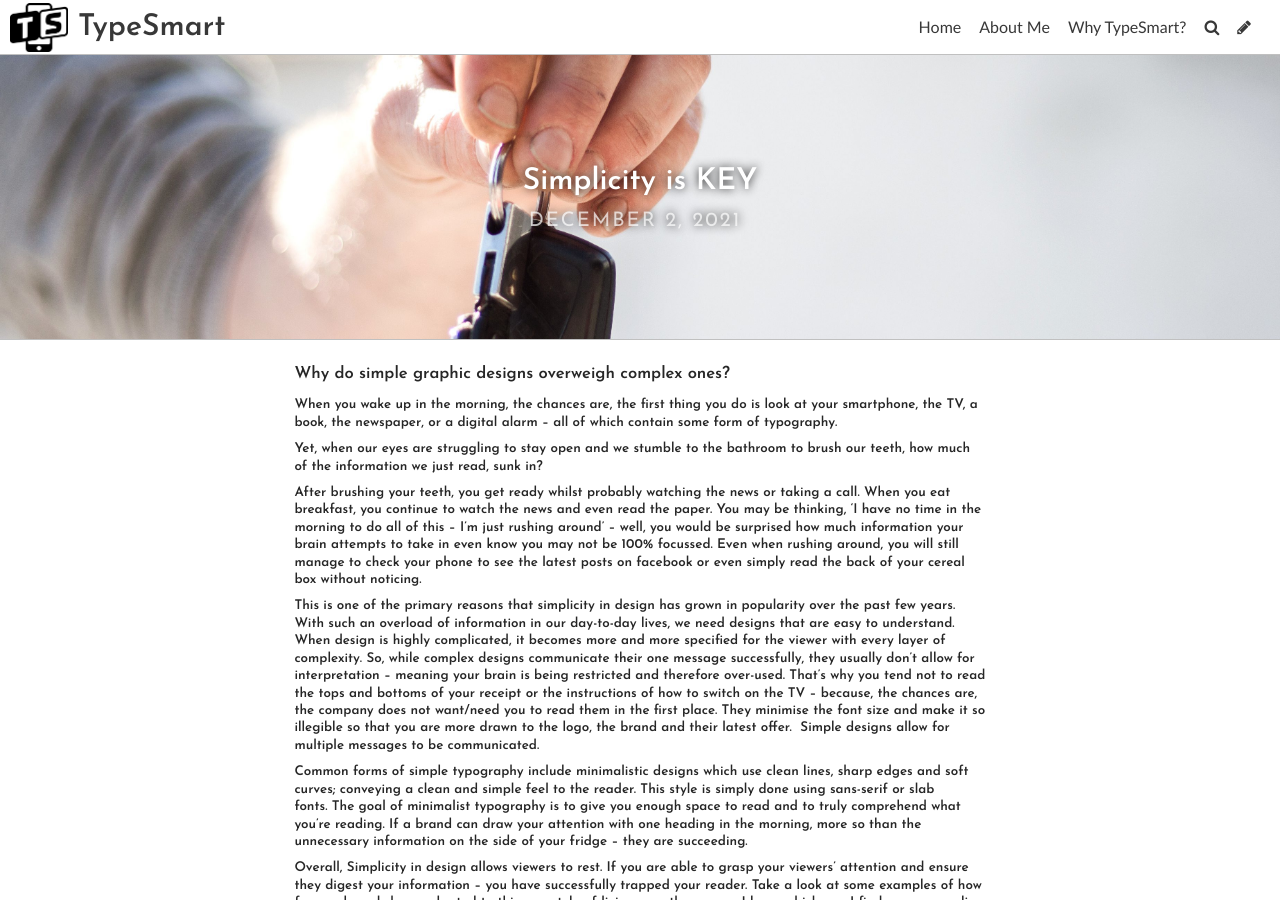
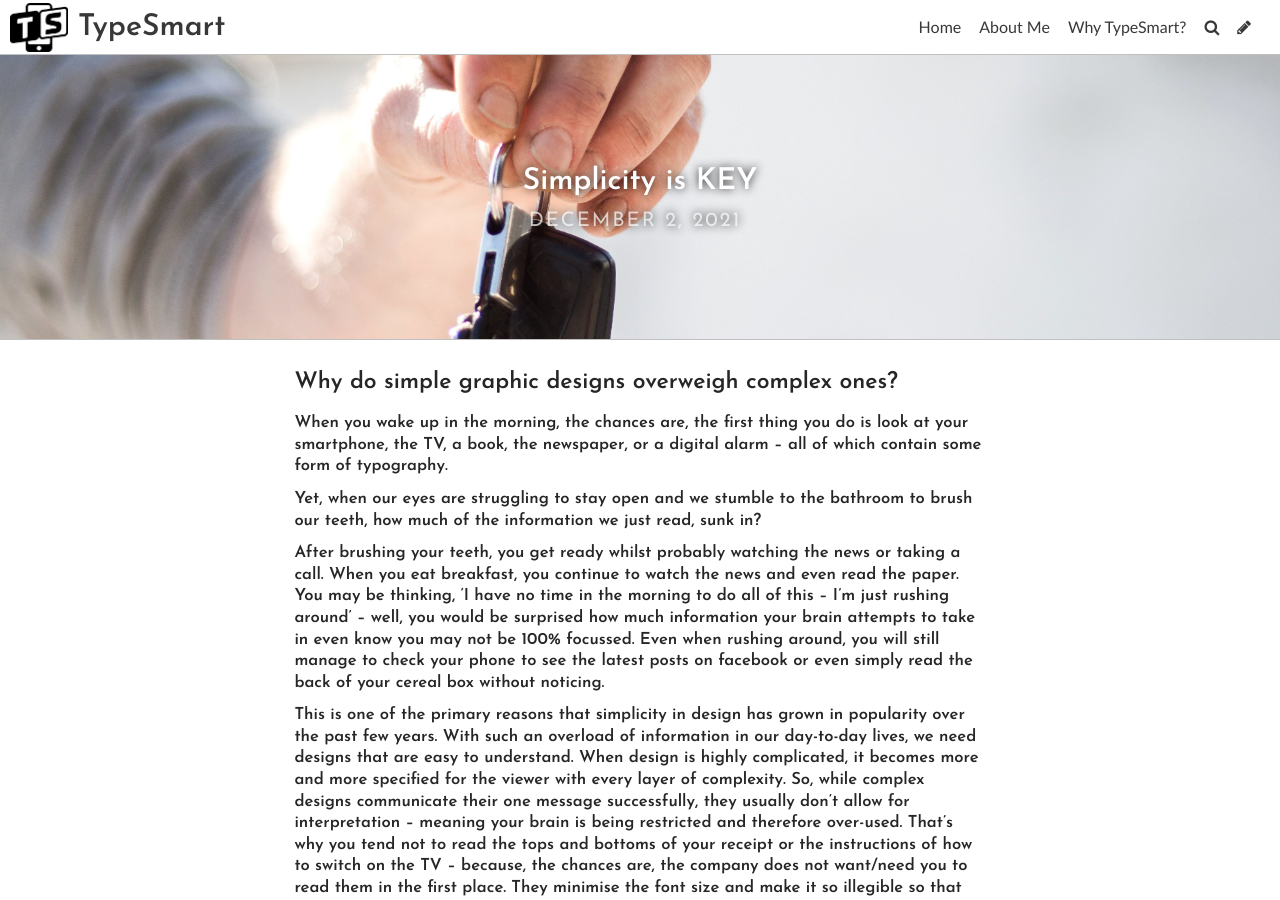
Before and after one commit to nicoleanncarter/typo-design-template, a Jekyll site: the page built from _posts/2021-12-16-simplicity-is-key.md, in a window 1280 px wide and 900 px high. Built offline with Jekyll 4.4.1, drawn with Linux system fonts in a browser that asks for light colours; some web fonts are replaced.

Commit message:
Update Post “2021-12-16-simplicity-is-key”

```diff
--- a/_posts/2021-12-16-simplicity-is-key.md
+++ b/_posts/2021-12-16-simplicity-is-key.md
@@ -6,19 +6,19 @@ image: ../uploads/2017-08-04-13-32-08.jpg
 title_color: "#ffffff"
 comments: false
 ---
-##### Why do simple graphic designs overweigh complex ones?
+#### Why do simple graphic designs overweigh complex ones?
 
-###### When you wake up in the morning, the chances are, the first thing you do is look at your smartphone, the TV, a book, the newspaper, or a digital alarm – all of which contain some form of typography.
+##### When you wake up in the morning, the chances are, the first thing you do is look at your smartphone, the TV, a book, the newspaper, or a digital alarm – all of which contain some form of typography.
 
-###### Yet, when our eyes are struggling to stay open and we stumble to the bathroom to brush our teeth, how much of the information we just read, sunk in?
+##### Yet, when our eyes are struggling to stay open and we stumble to the bathroom to brush our teeth, how much of the information we just read, sunk in?
 
-###### After brushing your teeth, you get ready whilst probably watching the news or taking a call. When you eat breakfast, you continue to watch the news and even read the paper. You may be thinking, ‘I have no time in the morning to do all of this – I’m just rushing around’ – well, you would be surprised how much information your brain attempts to take in even know you may not be 100% focussed. Even when rushing around, you will still manage to check your phone to see the latest posts on facebook or even simply read the back of your cereal box without noticing.
+##### After brushing your teeth, you get ready whilst probably watching the news or taking a call. When you eat breakfast, you continue to watch the news and even read the paper. You may be thinking, ‘I have no time in the morning to do all of this – I’m just rushing around’ – well, you would be surprised how much information your brain attempts to take in even know you may not be 100% focussed. Even when rushing around, you will still manage to check your phone to see the latest posts on facebook or even simply read the back of your cereal box without noticing.
 
-###### This is one of the primary reasons that simplicity in design has grown in popularity over the past few years. With such an overload of information in our day-to-day lives, we need designs that are easy to understand. When design is highly complicated, it becomes more and more specified for the viewer with every layer of complexity. So, while complex designs communicate their one message successfully, they usually don't allow for interpretation – meaning your brain is being restricted and therefore over-used. That’s why you tend not to read the tops and bottoms of your receipt or the instructions of how to switch on the TV – because, the chances are, the company does not want/need you to read them in the first place. They minimise the font size and make it so illegible so that you are more drawn to the logo, the brand and their latest offer.  Simple designs allow for multiple messages to be communicated.
+##### This is one of the primary reasons that simplicity in design has grown in popularity over the past few years. With such an overload of information in our day-to-day lives, we need designs that are easy to understand. When design is highly complicated, it becomes more and more specified for the viewer with every layer of complexity. So, while complex designs communicate their one message successfully, they usually don't allow for interpretation – meaning your brain is being restricted and therefore over-used. That’s why you tend not to read the tops and bottoms of your receipt or the instructions of how to switch on the TV – because, the chances are, the company does not want/need you to read them in the first place. They minimise the font size and make it so illegible so that you are more drawn to the logo, the brand and their latest offer.  Simple designs allow for multiple messages to be communicated.
 
-###### Common forms of simple typography include minimalistic designs which use clean lines, sharp edges and soft curves; conveying a clean and simple feel to the reader. This style is simply done using sans-serif or slab fonts. The goal of minimalist typography is to give you enough space to read and to truly comprehend what you're reading. If a brand can draw your attention with one heading in the morning, more so than the unnecessary information on the side of your fridge – they are succeeding.
+##### Common forms of simple typography include minimalistic designs which use clean lines, sharp edges and soft curves; conveying a clean and simple feel to the reader. This style is simply done using sans-serif or slab fonts. The goal of minimalist typography is to give you enough space to read and to truly comprehend what you're reading. If a brand can draw your attention with one heading in the morning, more so than the unnecessary information on the side of your fridge – they are succeeding.
 
-###### Overall, Simplicity in design allows viewers to rest. If you are able to grasp your viewers’ attention and ensure they digest your information – you have successfully trapped your reader. Take a look at some examples of how famous brands have adapted to this new style of living over the years – I know which one I find more appealing – what about you?
+##### Overall, Simplicity in design allows viewers to rest. If you are able to grasp your viewers’ attention and ensure they digest your information – you have successfully trapped your reader. Take a look at some examples of how famous brands have adapted to this new style of living over the years – I know which one I find more appealing – what about you?
 
 ![](../uploads/highxtar_new_logos_fashion_industry_2.jpg)
 
```
